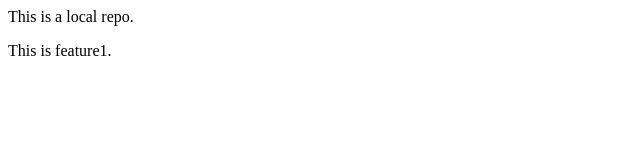
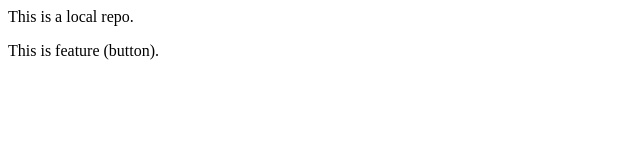
Before and after one commit to Gopal-Parwani/local_repo, a plain HTML site: page index.html in a window 1280 px wide. Shown: the full height of the page, 0-640 px from the left. Drawn offline with Linux system fonts and the light colour scheme.

Commit message:
Added button feature

```diff
--- a/index.html
+++ b/index.html
@@ -1,2 +1,2 @@
 <p>This is a local repo.</p>
-<p>This is feature1.</p>
+<p>This is feature (button).</p>
```
